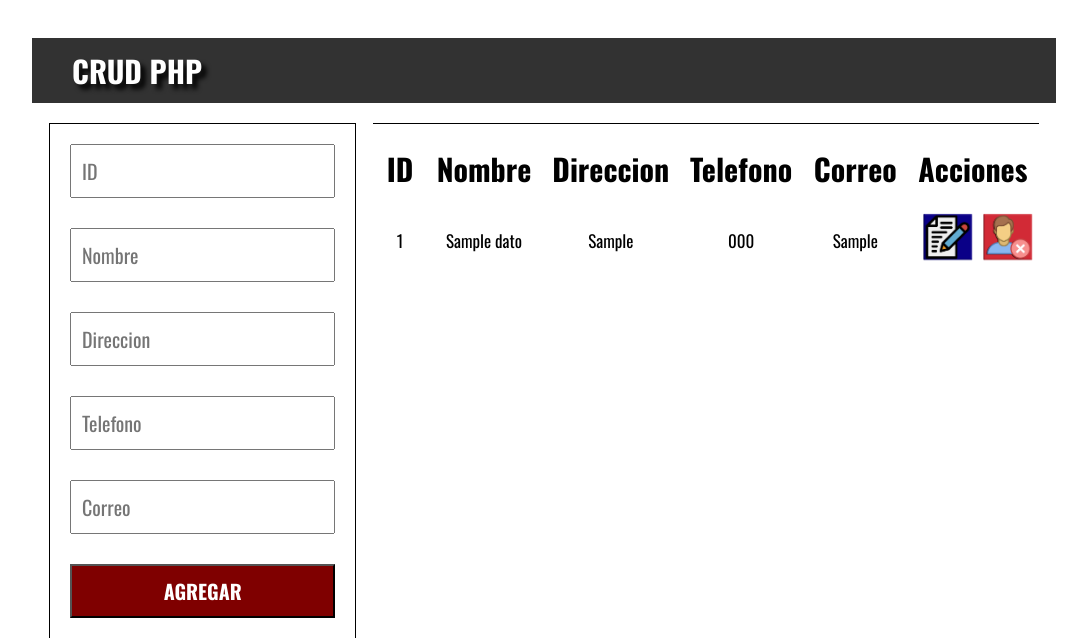
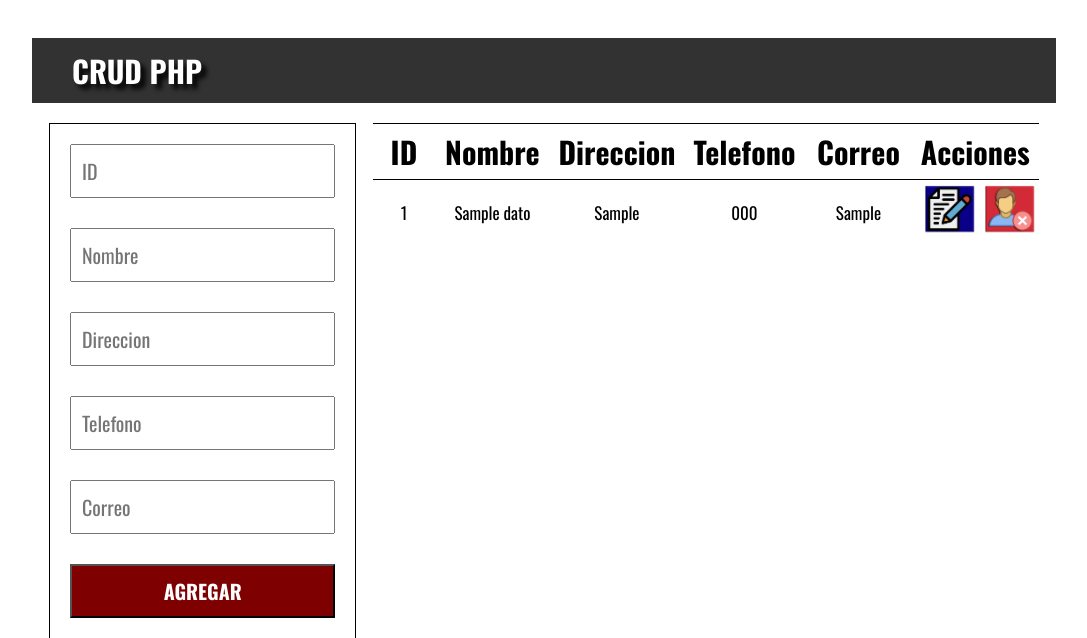
Before and after one commit to Yefer98/crud_php, a PHP site: page / in a window 1280 px wide. Shown: the top 638 px of the page, without its empty margins (96-1183 px from the left). Run offline with PHP 8.4, Linux system fonts and the light colour scheme; tables that the repository leaves empty hold one stand-in row (values such as "Sample post").

Commit message:
table border-collapse

```diff
--- a/style.css
+++ b/style.css
@@ -64,14 +64,19 @@ body{
     width: 65%;
 }
 .mostrar table{
+    border-collapse: collapse;
     border-top: 1px solid black;
-    padding-top: 20px;
 }
 .mostrar table th{
-    width: 500px;
-    padding-bottom: 20px;
+    width: 200px;
+    padding-top: 5px;
+    padding-bottom: 5px;
     font-weight: bold;
     font-size: 30px;
+}
+.mostrar td{
+    padding-top: 5px;
+    padding-bottom: 5px;
 }
 .tabla{
     overflow-y: scroll;
```
